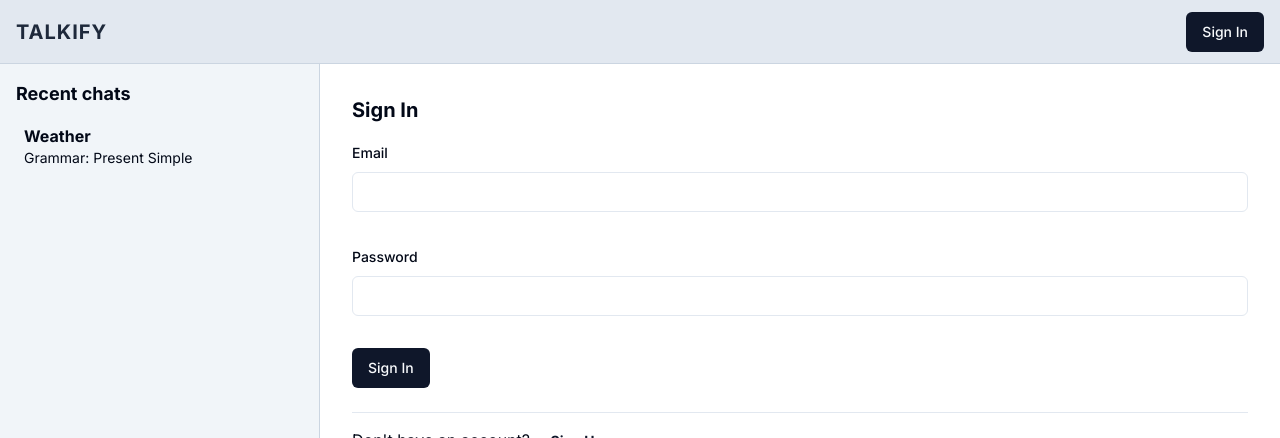
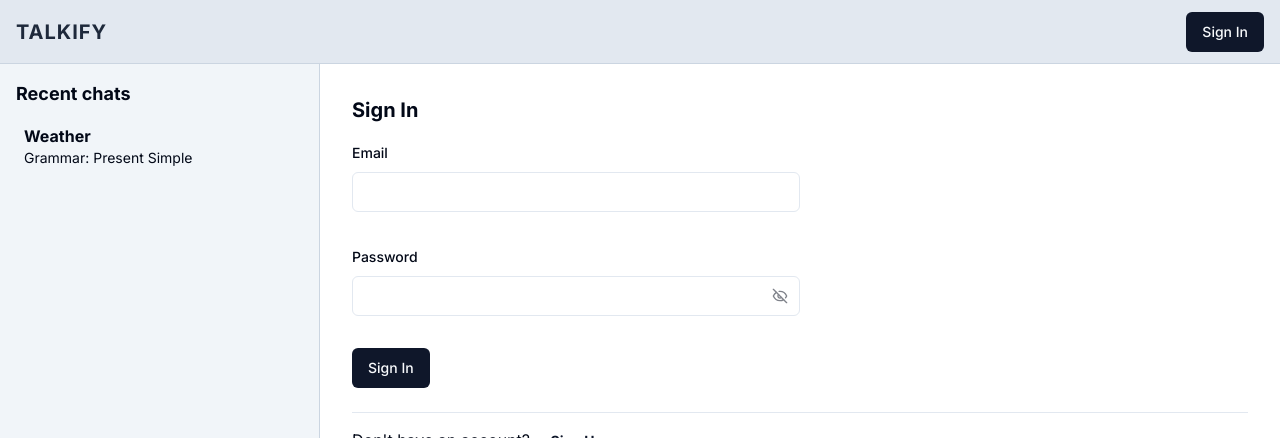
Before and after one commit to iryb/talkify, a Next.js app: page /signin in a window 1280 px wide. Shown: the top 438 px of the page. Built offline with nearby package versions, Linux system fonts and the light colour scheme; no server answers.

Commit message:
Password input component

```diff
--- a/src/components/SignIn.tsx
+++ b/src/components/SignIn.tsx
@@ -16,6 +16,7 @@
 import signIn from "@/firebase/auth/signin";
 import Link from "next/link";
 import { useRouter } from "next/navigation";
+import { PasswordInput } from "./ui/PasswordInput";
 
 export const SignIn = () => {
   const router = useRouter();
@@ -35,7 +36,10 @@
     <div className="p-4 md:p-8">
       <h1 className="text-xl mb-4 font-bold">Sign In</h1>
       <Form {...form}>
-        <form onSubmit={form.handleSubmit(onSubmit)} className="space-y-8">
+        <form
+          onSubmit={form.handleSubmit(onSubmit)}
+          className="space-y-8 max-w-md"
+        >
           <FormField
             control={form.control}
             name="email"
@@ -56,7 +60,7 @@
               <FormItem>
                 <FormLabel>Password</FormLabel>
                 <FormControl>
-                  <Input {...field} />
+                  <PasswordInput {...field} />
                 </FormControl>
                 <FormMessage />
               </FormItem>
--- a/src/components/SignUp.tsx
+++ b/src/components/SignUp.tsx
@@ -16,6 +16,7 @@
 import signUp from "@/firebase/auth/signup";
 import Link from "next/link";
 import { useRouter } from "next/navigation";
+import { PasswordInput } from "./ui/PasswordInput";
 
 export const SignUp = () => {
   const [error, setError] = useState(null);
@@ -40,7 +41,10 @@
       <h1 className="text-xl mb-4 font-bold">Sign Up</h1>
       {error && <div className="bg-red-400 p-4 mb-2">{error}</div>}
       <Form {...form}>
-        <form onSubmit={form.handleSubmit(onSubmit)} className="space-y-8">
+        <form
+          onSubmit={form.handleSubmit(onSubmit)}
+          className="space-y-8 max-w-md"
+        >
           <FormField
             control={form.control}
             name="email"
@@ -61,7 +65,7 @@
               <FormItem>
                 <FormLabel>Password</FormLabel>
                 <FormControl>
-                  <Input {...field} />
+                  <PasswordInput {...field} />
                 </FormControl>
                 <FormMessage />
               </FormItem>
--- /dev/null
+++ b/src/components/ui/PasswordInput.tsx
@@ -0,0 +1,57 @@
+"use client";
+
+import * as React from "react";
+import { EyeIcon, EyeOffIcon } from "lucide-react";
+
+import { Button } from "@/components/ui/Button";
+import { Input, type InputProps } from "@/components/ui/Input";
+import { cn } from "@/lib/utils";
+
+const PasswordInput = React.forwardRef<HTMLInputElement, InputProps>(
+  ({ className, ...props }, ref) => {
+    const [showPassword, setShowPassword] = React.useState(false);
+    const disabled =
+      props.value === "" || props.value === undefined || props.disabled;
+
+    return (
+      <div className="relative">
+        <Input
+          type={showPassword ? "text" : "password"}
+          className={cn("hide-password-toggle pr-10", className)}
+          ref={ref}
+          {...props}
+        />
+        <Button
+          type="button"
+          variant="ghost"
+          size="sm"
+          className="absolute right-0 top-0 h-full px-3 py-2 hover:bg-transparent"
+          onClick={() => setShowPassword((prev) => !prev)}
+          disabled={disabled}
+        >
+          {showPassword && !disabled ? (
+            <EyeIcon className="h-4 w-4" aria-hidden="true" />
+          ) : (
+            <EyeOffIcon className="h-4 w-4" aria-hidden="true" />
+          )}
+          <span className="sr-only">
+            {showPassword ? "Hide password" : "Show password"}
+          </span>
+        </Button>
+
+        {/* hides browsers password toggles */}
+        <style>{`
+					.hide-password-toggle::-ms-reveal,
+					.hide-password-toggle::-ms-clear {
+						visibility: hidden;
+						pointer-events: none;
+						display: none;
+					}
+				`}</style>
+      </div>
+    );
+  }
+);
+PasswordInput.displayName = "PasswordInput";
+
+export { PasswordInput };
```
